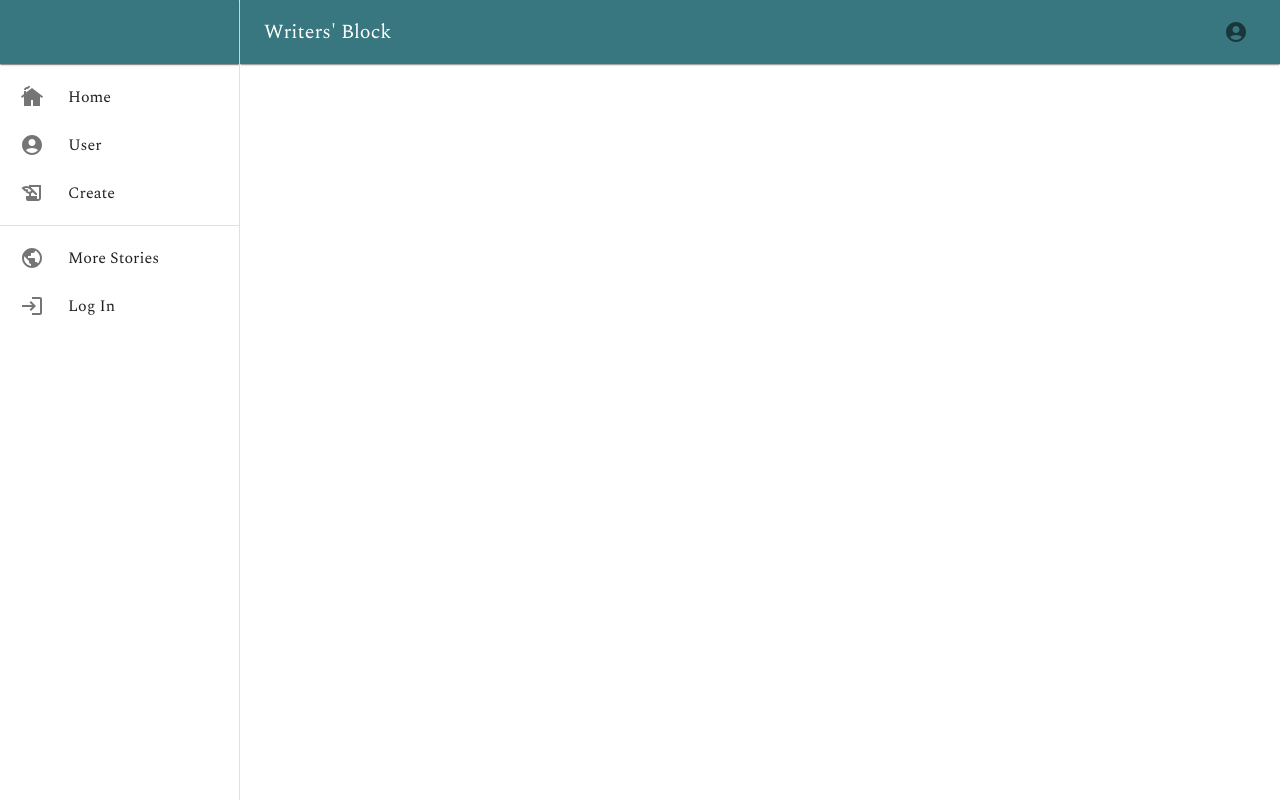
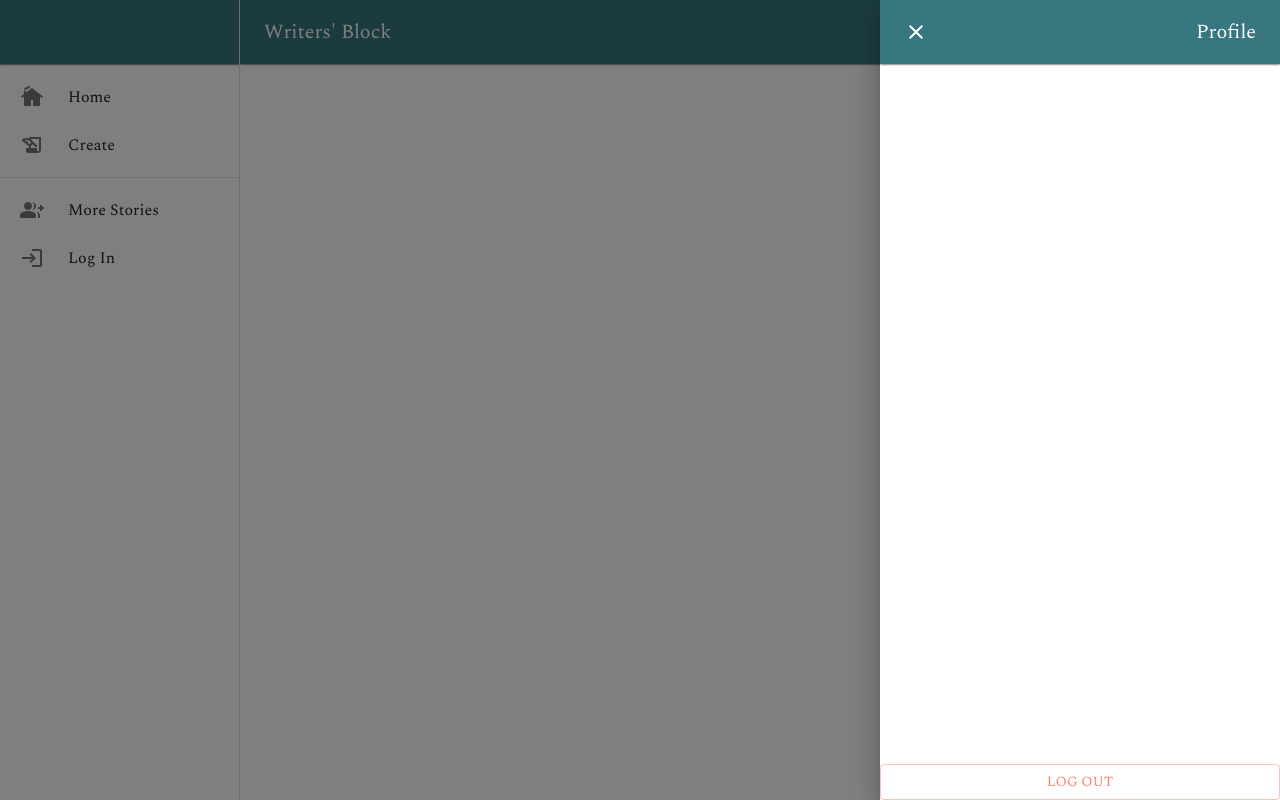
Before and after one commit to TarTelperion/startup, a React (Vite) app: page /home in a window 1280 px wide. Both pictures are taken after a click on the button 1236 px from the left and 32 px from the top of the page. Built offline with nearby package versions, Linux system fonts and the light colour scheme; no server answers.

Commit message:
log in and app bar

```diff
--- a/src/AppBar.jsx
+++ b/src/AppBar.jsx
@@ -1,3 +1,4 @@
+import { useState, useCallback } from 'react'
 import { styled } from '@mui/material/styles'
 import {
   AppBar as MuiAppBar,
@@ -8,14 +9,14 @@ import {
 import MenuIcon from '@mui/icons-material/Menu'
 import AccountCircleIcon from '@mui/icons-material/AccountCircle'
 import { Flex } from './layout'
+import UserDrawer from './UserDrawer'
 
 const drawerWidth = 240
 
 const StyledBar = styled(MuiAppBar, {
   shouldForwardProp: (prop) => prop !== 'open',
 })(({ theme, open }) => ({
-  color: 'white',
-  zIndex: theme.zIndex.drawer + 1,
+  zIndex: theme.zIndex.drawer,
   transition: theme.transitions.create(['width', 'margin'], {
     easing: theme.transitions.easing.sharp,
     duration: theme.transitions.duration.leavingScreen,
@@ -31,32 +32,39 @@ const StyledBar = styled(MuiAppBar, {
 }))
 
 const AppBar = () => {
+  const [open, setOpen] = useState(false)
+
+  const setDrawerOpen = useCallback(
+    (isOpen) => {
+      switch (isOpen) {
+        case true:
+          setOpen(true)
+          break
+        case false:
+          setOpen(false)
+          break
+        default:
+          setOpen(!open)
+      }
+    },
+    [setOpen, open]
+  )
+
   return (
-    <StyledBar position="fixed" open={open} elevation={1}>
+    <StyledBar position="fixed" open elevation={1}>
       <Toolbar>
-        <Flex flexRow justifyContent="space-between">
-          <Flex>
-            <IconButton
-              color="inherit"
-              aria-label="open drawer"
-              // onClick={handleDrawerOpen}
-              edge="start"
-              sx={{
-                marginRight: 5,
-                ...(open && { display: 'none' }),
-              }}
-            >
-              <MenuIcon />
-            </IconButton>
+        <Flex flexRow justifyContent="space-between" alignItems="center">
+          <Flex alignItems="center">
             <Typography variant="h6" noWrap component="div">
               Writers' Block
             </Typography>
           </Flex>
         </Flex>
-        <IconButton color="white">
-          <AccountCircleIcon color="white" />
+        <IconButton color="inherit" onClick={setDrawerOpen}>
+          <AccountCircleIcon />
         </IconButton>
       </Toolbar>
+      <UserDrawer open={open} setOpen={setDrawerOpen} />
     </StyledBar>
   )
 }
--- a/src/AppFrame.jsx
+++ b/src/AppFrame.jsx
@@ -10,8 +10,8 @@ import {
 } from '@mui/material'
 import MenuIcon from '@mui/icons-material/Menu'
 
+import { AppHeader } from './layout'
 import AppSidebar from './AppSidebar'
-import AppHeader from './AppHeader'
 import AppBar from './AppBar'
 import MainRoutes from './Main_Routes'
 import { useUser } from './hooks/useUser'
@@ -21,6 +21,7 @@ import '@fontsource/spectral'
 
 const AppFrame = () => {
   const { user, isLoading } = useUser()
+
   console.log('user', user)
   console.log('isLoading', isLoading)
 
@@ -37,7 +38,7 @@ const AppFrame = () => {
     >
       <CssBaseline />
       <AppBar />
-      <AppSidebar openModal={handleOpen} />
+      <AppSidebar openModal={handleOpen} user={user} />
       <Box
         component="main"
         sx={{
--- a/src/AppHeader.jsx
+++ /dev/null
@@ -1,15 +0,0 @@
-import { Flex } from './layout'
-import styled from '@emotion/styled'
-
-const Header = styled(Flex)(({ theme }) => ({
-  padding: theme.spacing(0, 1),
-  // backgroundColor: theme.palette.primary.main,
-  // necessary for content to be below app bar
-  ...theme.mixins.toolbar,
-}))
-
-const AppHeader = (props) => {
-  return <Header {...props} />
-}
-
-export default AppHeader
--- a/src/AppSidebar.jsx
+++ b/src/AppSidebar.jsx
@@ -22,22 +22,23 @@ import CottageIcon from '@mui/icons-material/Cottage'
 import PublicIcon from '@mui/icons-material/Public'
 import LogoutIcon from '@mui/icons-material/Logout'
 import LoginIcon from '@mui/icons-material/Login'
+import GroupAddIcon from '@mui/icons-material/GroupAdd'
 import AccountCircleIcon from '@mui/icons-material/AccountCircle'
 
-import AppHeader from './AppHeader'
+import { AppHeader } from './layout'
+import { Group } from '@mui/icons-material'
 
 const drawerWidth = 240
 
 const navItems = [
   { text: 'Home', icon: <CottageIcon />, route: '/home' },
-  { text: 'User', icon: <AccountCircleIcon />, route: '/user' },
   { text: 'Create', icon: <HistoryEduIcon />, route: '/create' },
   // { text: 'More Stories', icon: <PublicIcon />, route: '/more-stories'},
   // { text: 'Log Out', icon: <LogoutIcon />, route: '/logout'},
   // { text: 'Log In', icon: <LoginIcon />, route: '/login'},
 ]
 const secondaryNavItems = [
-  { text: 'More Stories', icon: <PublicIcon />, route: '/join' },
+  { text: 'More Stories', icon: <GroupAddIcon />, route: '/join' },
   { text: 'Log Out', icon: <LogoutIcon />, route: '/login' },
 ]
 
@@ -79,13 +80,13 @@ const closedMixin = (theme) => ({
   },
 })
 
-const AppSidebar = ({ openModal }) => {
+const AppSidebar = ({ openModal, user }) => {
   const theme = useTheme()
   const navigate = useNavigate()
 
   return (
     <Drawer variant="permanent" open={open} ModalProps={{ keepMounted: true }}>
-      <AppHeader backgroundColor={theme.palette.primary.main} boxShadow={1} />
+      <AppHeader isBar />
       <Divider />
       <List>
         {navItems.map(({ text, icon, route }) => (
@@ -115,12 +116,37 @@ const AppSidebar = ({ openModal }) => {
       <Divider />
       <List>
         {/* JUST NOTING, I REMOVED THE AUTH VARIABLE IN THE FOLLOWING CONDITIONALS AND REPLACED IT WITH FALSE. */}
-        {secondaryNavItems.map(({ text, icon, route }, index) => (
-          <ListItem
-            disablePadding
-            sx={{ display: 'block' }}
-            key={text === 'More Stories' ? text : false ? 'Log Out' : 'Log In'}
+        <ListItem disablePadding sx={{ display: 'block' }} key="More Stories">
+          <ListItemButton
+            sx={{
+              minHeight: 48,
+              justifyContent: open ? 'initial' : 'center',
+              px: 2.5,
+            }}
+            onClick={() => {
+              navigate('/join')
+            }}
           >
+            <ListItemIcon
+              sx={{
+                minWidth: 0,
+                mr: open ? 3 : 'auto',
+                justifyContent: 'center',
+              }}
+            >
+              {' '}
+              <GroupAddIcon />
+            </ListItemIcon>
+            <ListItemText
+              sx={{ opacity: open ? 1 : 0 }}
+              primary="More Stories"
+            />
+          </ListItemButton>
+        </ListItem>
+        {user ? (
+          <></>
+        ) : (
+          <ListItem disablePadding sx={{ display: 'block' }} key="Log In">
             <ListItemButton
               sx={{
                 minHeight: 48,
@@ -128,7 +154,7 @@ const AppSidebar = ({ openModal }) => {
                 px: 2.5,
               }}
               onClick={() => {
-                index == 0 ? navigate(route) : openModal(true)
+                openModal(true)
               }}
             >
               <ListItemIcon
@@ -138,17 +164,13 @@ const AppSidebar = ({ openModal }) => {
                   justifyContent: 'center',
                 }}
               >
-                {index === 0 ? icon : false ? <LogoutIcon /> : <LoginIcon />}
+                {' '}
+                <LoginIcon />
               </ListItemIcon>
-              <ListItemText
-                primary={
-                  text === 'More Stories' ? text : false ? 'Log Out' : 'Log In'
-                }
-                sx={{ opacity: open ? 1 : 0 }}
-              />
+              <ListItemText sx={{ opacity: open ? 1 : 0 }} primary="Log In" />
             </ListItemButton>
           </ListItem>
-        ))}
+        )}
       </List>
     </Drawer>
   )
--- /dev/null
+++ b/src/UserDrawer.jsx
@@ -0,0 +1,32 @@
+import { Drawer, Paper, Button, Typography } from '@mui/material'
+import { useNavigate } from 'react-router-dom'
+import { DrawerContent } from './layout'
+import { useUser } from './hooks/useUser'
+import { Flex } from './layout'
+
+const UserDrawer = ({ open, setOpen }) => {
+  const navigate = useNavigate()
+  const { user } = useUser()
+
+  return (
+    <Drawer
+      anchor="right"
+      open={open}
+      onClose={() => {
+        setOpen(false)
+      }}
+    >
+      <DrawerContent title={'Profile'} onRequestClose={() => setOpen(false)}>
+        <Flex flexColumn justifyContent="space-between">
+          <Typography>{user?.name}</Typography>
+          <Typography>{user?.email}</Typography>
+          <Button variant="outlined" color="secondary">
+            Log Out
+          </Button>
+        </Flex>
+      </DrawerContent>
+    </Drawer>
+  )
+}
+
+export default UserDrawer
--- a/src/UserPopper.jsx
+++ b/src/UserPopper.jsx
@@ -1 +1,3 @@
-import { Popper, Paper } from '@mui/material'
+import { Drawer, Paper, Button } from '@mui/material'
+
+const User
--- /dev/null
+++ b/src/layout/AppHeader.jsx
@@ -0,0 +1,23 @@
+import styled from '@emotion/styled'
+import { useTheme } from '@mui/material/styles'
+import Flex from './Flex'
+
+const Header = styled(Flex)(({ theme }) => ({
+  padding: theme.spacing(0, 1),
+  color: 'white',
+  // necessary for content to be below app bar
+  ...theme.mixins.toolbar,
+}))
+
+const AppHeader = ({ isBar, ...props }) => {
+  const theme = useTheme()
+  return (
+    <Header
+      {...props}
+      sx={{ backgroundColor: isBar ? theme.palette.primary.main : 'inherit' }}
+      {...(isBar ? { boxShadow: 1 } : {})}
+    />
+  )
+}
+
+export default AppHeader
--- /dev/null
+++ b/src/layout/DrawerContent.jsx
@@ -0,0 +1,28 @@
+import Flex from './Flex'
+import { IconButton, Typography } from '@mui/material'
+import CloseIcon from '@mui/icons-material/Close'
+import AppHeader from './AppHeader'
+
+const DrawerContent = ({ children, onRequestClose, title }) => {
+  return (
+    <Flex flexColumn minWidth="400px">
+      <AppHeader isBar>
+        <Flex
+          flexRow
+          alignItems="center"
+          justifyContent="space-between"
+          pl={1}
+          pr={2}
+        >
+          <IconButton color="inherit" onClick={onRequestClose}>
+            <CloseIcon />
+          </IconButton>
+          <Typography variant="h6">{title}</Typography>
+        </Flex>
+      </AppHeader>
+      <Flex flexColumn>{children}</Flex>
+    </Flex>
+  )
+}
+
+export default DrawerContent
--- a/src/layout/index.js
+++ b/src/layout/index.js
@@ -1 +1,3 @@
 export { default as Flex } from './Flex'
+export { default as AppHeader } from './AppHeader'
+export { default as DrawerContent } from './DrawerContent'
```
